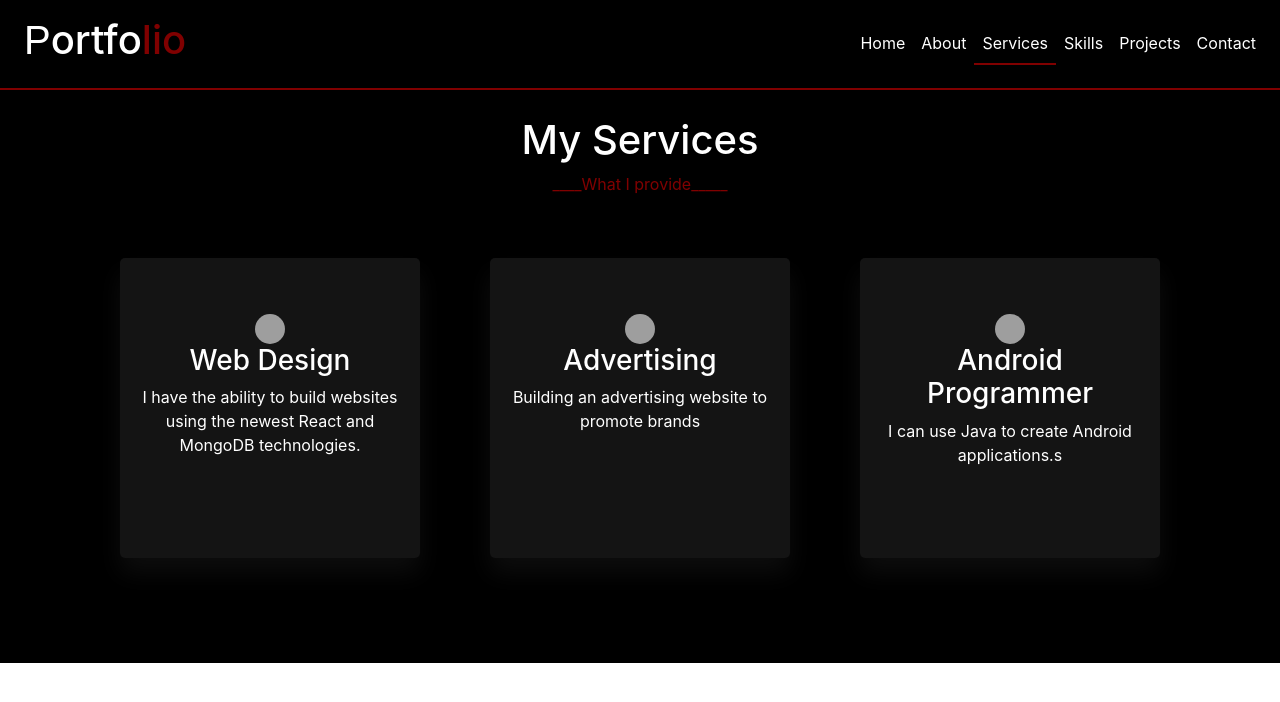
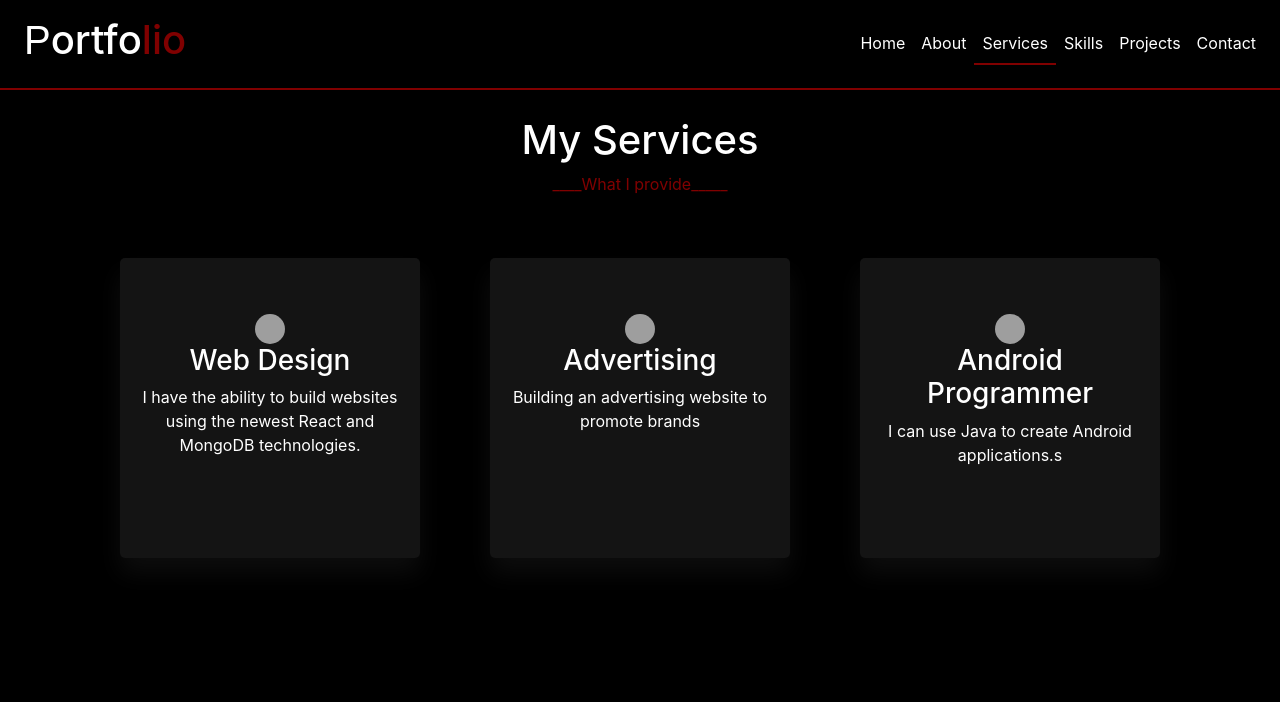
Before and after one commit to harshkumar88/portFolio, a React (Create React App) app: page /portFolio/Services in a window 1280 px wide. Shown: the top 702 px of the page. Built offline with nearby package versions, Linux system fonts and the light colour scheme; grey boxes are pictures that could not be loaded; a web font is replaced by a local one.

Commit message:
responsiveness-errors-3

```diff
--- a/src/components/About.jsx
+++ b/src/components/About.jsx
@@ -9,7 +9,7 @@ const About = (props) => {
 
 
     return (
-        <>
+        <div style={{backgroundColor:"white",minHeight:"100vh"}}>
             <div style={{display:"flex",flexDirection:"column",flexWrap:"wrap",marginTop:"3%"}} className="bottom container-fluid">
             <div className="move">
                 <h1>About me</h1>
@@ -23,7 +23,7 @@ const About = (props) => {
                     </div>
                 </div>
             </div>
-        </>
+        </div>
     )
 }
 
--- a/src/components/Services.jsx
+++ b/src/components/Services.jsx
@@ -3,8 +3,9 @@ import  "./Port.scss";
 
 const Services = () => {
     return (
-        <>
-            <div style={{ display: "flex", flexDirection: "column", flexWrap: "wrap", justifyContent:"space-around", backgroundColor: "black",marginTop:"2.2%",overflow:"hidden"}} className="bottom container-fluid">
+       <div style={{backgroundColor:"black",minHeight:"100vh"}}>
+
+            <div style={{ display: "flex", flexDirection: "column", flexWrap: "wrap",marginTop:"2.2%",overflow:"hidden"}} className="bottom container-fluid">
                 <div className="moving w-100  text-center">
                     <h1 style={{ color: 'white' ,fontSize:"250%"}}>My Services</h1>
                     <span style={{ color: 'maroon' }}>____What I provide_____</span>
@@ -41,7 +42,7 @@ const Services = () => {
 
 
             </div>
-        </>
+         </div>
     )
 }
 
--- a/src/components/Skills.jsx
+++ b/src/components/Skills.jsx
@@ -39,8 +39,8 @@ const Skills = () => {
         }
     }
     return (
-        <>
-            <div style={{ display: "flex", flexDirection: "column", flexWrap: "wrap", backgroundColor: "white", marginTop: "2.2%" }} className="bottom container-fluid">
+        <div style={{backgroundColor:"white",minHeight:"100vh"}}>
+            <div style={{ display: "flex", flexDirection: "column", flexWrap: "wrap",marginTop: "2.2%" }} className="bottom container-fluid">
                 <div className="move w-100 text-center">
                     <h1 style={{ fontSize: "250%" }}>My SKills</h1>
                     <span style={{ color: 'red' }}>____What I Know_____</span>
@@ -85,7 +85,7 @@ I am capable of developing websites using the most recent technology, making the
 
 
             </div>
-        </>
+        </div>
     )
 }
 
--- a/src/components/Teams.jsx
+++ b/src/components/Teams.jsx
@@ -10,7 +10,7 @@ const Teams = () => {
         document.getElementsByClassName("auto")[0].click();
     }
     return (
-        <>
+        <div style={{backgroundColor:"black",minHeight:"100vh"}}>
             <div style={{ display: "flex", flexDirection: "column", flexWrap: "wrap", backgroundColor: "black" ,width:"100%",marginTop:"2.2%",overflow:"hidden"}} className="bottom container-fluid">
                 <div className="moving w-100 text-center">
                     <h1 style={{ color: 'white',fontSize:"200%" }}>My Projects</h1>
@@ -82,7 +82,7 @@ const Teams = () => {
 
 
             </div>
-        </>
+        </div>
     )
 }
 
```
